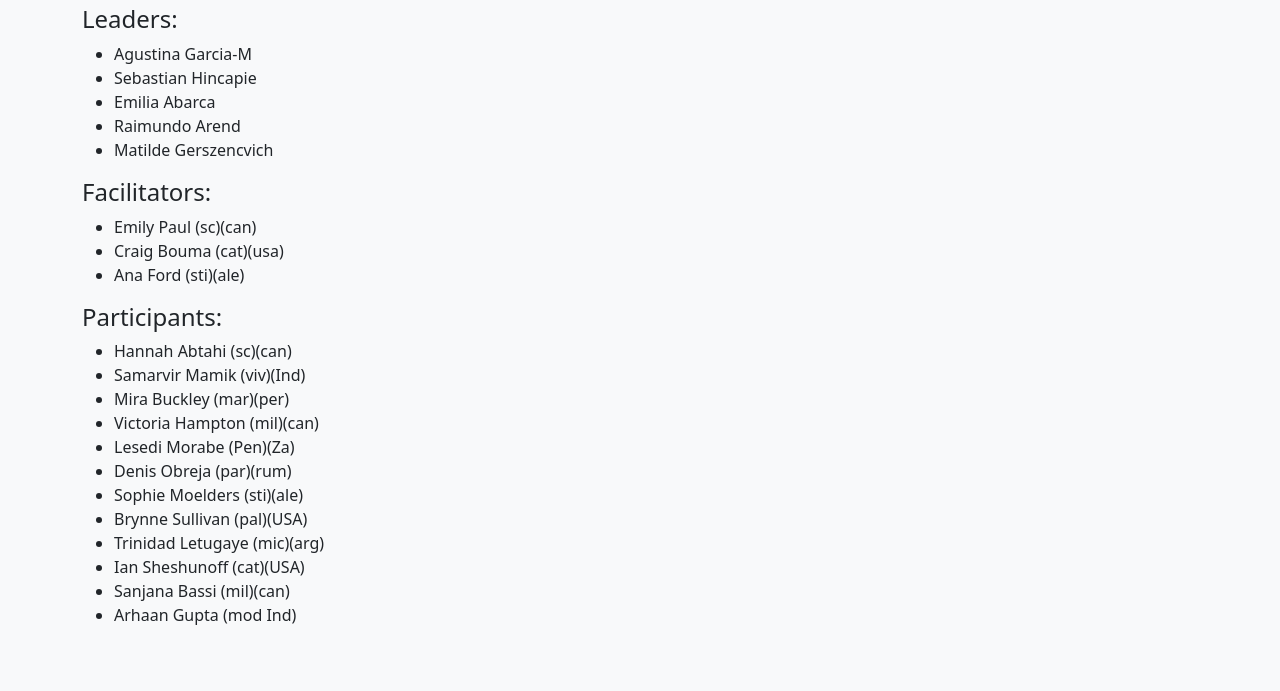
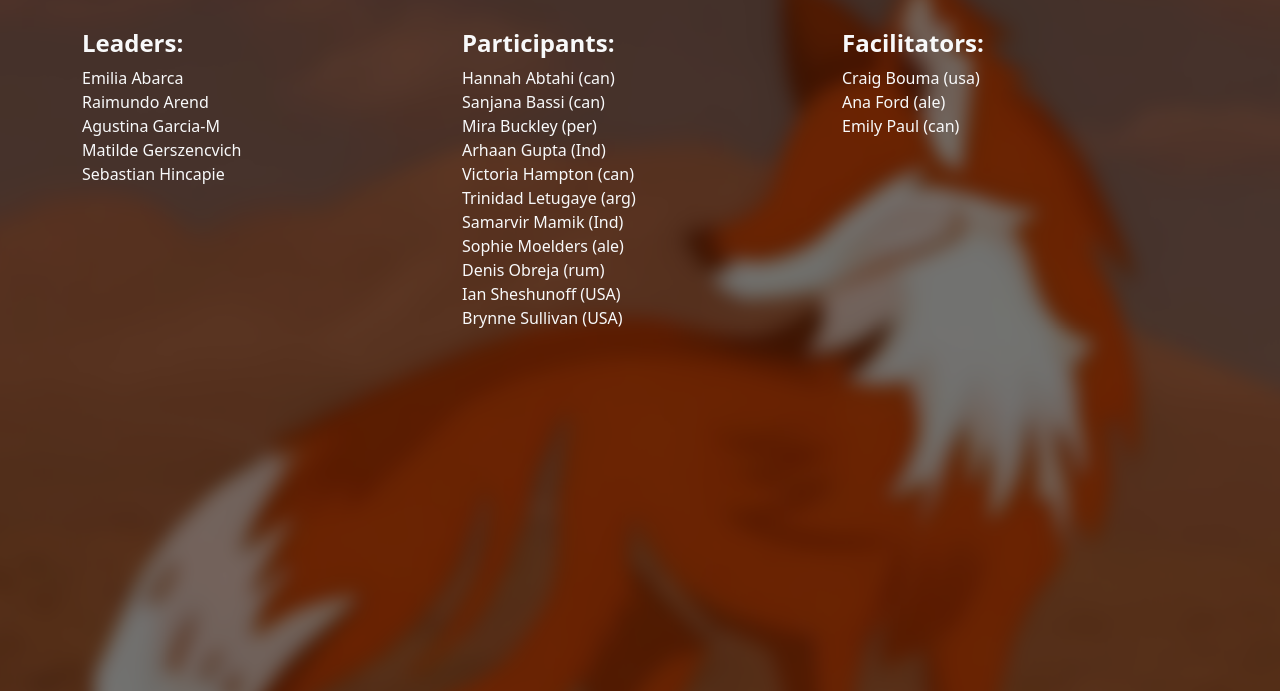
Before and after one commit to Aguatinp/Craighouse-RS-Conference, a plain HTML site: page baraza/baraza1.html in a window 1280 px wide. Shown: the part 115-806 px from the top of the page. Drawn offline with nearby package versions, Linux system fonts and the light colour scheme.

Commit message:
baraza 1 test

```diff
--- a/baraza/baraza1.html
+++ b/baraza/baraza1.html
@@ -3,47 +3,90 @@
 <head>
   <meta charset="UTF-8" />
   <meta name="viewport" content="width=device-width, initial-scale=1.0" />
-  <title>Baraza 1 – Zorro / Fox</title>
+  <title>Baraza 1 – Zorro</title>
   <link
     href="https://cdn.jsdelivr.net/npm/bootstrap@5.3.0/dist/css/bootstrap.min.css"
     rel="stylesheet"
   />
+  <style>
+    body {
+      height: 100vh;
+      margin: 0;
+      position: relative;
+      overflow: hidden;
+    }
+
+    body::before {
+      content: "";
+      position: fixed;
+      top: 0;
+      left: 0;
+      width: 100%;
+      height: 100%;
+      background-image: url('baraza1.jpg');
+      background-size: cover;
+      background-position: center;
+      background-repeat: no-repeat;
+      filter: blur(8px);
+      z-index: -1;
+      transform: scale(1.1);
+    }
+
+    ul {
+      list-style-type: none;
+      padding-left: 0;
+    }
+
+    h4 {
+      font-weight: bold;
+    }
+  </style>
 </head>
-<body class="bg-light text-dark">
+<body class="text-light">
   <div class="container py-5">
-    <h1 class="text-center mb-4">Baraza 1 – Zorro / Fox</h1>
+    <h1 class="text-center mb-5">Baraza 1 – Zorro</h1>
 
+    <div class="row g-4">
+      <!-- Leaders -->
+      <div class="col-md-4">
         <h4>Leaders:</h4>
         <ul>
-      <li>Agustina Garcia-M</li>
-      <li>Sebastian Hincapie</li>
           <li>Emilia Abarca</li>
           <li>Raimundo Arend</li>
+          <li>Agustina Garcia-M</li>
           <li>Matilde Gerszencvich</li>
+          <li>Sebastian Hincapie</li>
         </ul>
+      </div>
 
+      <!-- Participants -->
+      <div class="col-md-4">
+        <h4>Participants:</h4>
+        <ul>
+          <li>Hannah Abtahi (can)</li>
+          <li>Sanjana Bassi (can)</li>
+          <li>Mira Buckley (per)</li>
+          <li>Arhaan Gupta (Ind)</li>
+          <li>Victoria Hampton (can)</li>
+          <li>Trinidad Letugaye (arg)</li>
+          <li>Samarvir Mamik (Ind)</li>
+          <li>Sophie Moelders (ale)</li>
+          <li>Denis Obreja (rum)</li>
+          <li>Ian Sheshunoff (USA)</li>
+          <li>Brynne Sullivan (USA)</li>
+        </ul>
+      </div>
+
+      <!-- Facilitators -->
+      <div class="col-md-4">
         <h4>Facilitators:</h4>
         <ul>
-      <li>Emily Paul (sc)(can)</li>
-      <li>Craig Bouma (cat)(usa)</li>
-      <li>Ana Ford (sti)(ale)</li>
+          <li>Craig Bouma (usa)</li>
+          <li>Ana Ford (ale)</li>
+          <li>Emily Paul (can)</li>
         </ul>
-
-    <h4>Participants:</h4>
-    <ul>
-      <li>Hannah Abtahi (sc)(can)</li>
-      <li>Samarvir Mamik (viv)(Ind)</li>
-      <li>Mira Buckley (mar)(per)</li>
-      <li>Victoria Hampton (mil)(can)</li>
-      <li>Lesedi Morabe (Pen)(Za)</li>
-      <li>Denis Obreja (par)(rum)</li>
-      <li>Sophie Moelders (sti)(ale)</li>
-      <li>Brynne Sullivan (pal)(USA)</li>
-      <li>Trinidad Letugaye (mic)(arg)</li>
-      <li>Ian Sheshunoff (cat)(USA)</li>
-      <li>Sanjana Bassi (mil)(can)</li>
-      <li>Arhaan Gupta (mod Ind)</li>
-    </ul>
+      </div>
+    </div>
   </div>
 
   <script
```
Also changed, not shown: baraza/baraza.html (+1 -2 lines), baraza/baraza2.html (+25 -2 lines), baraza/baraza3.html (+26 -3 lines), baraza/baraza4.html (+26 -3 lines), baraza/baraza5.html (+26 -3 lines), baraza/baraza6.html (+26 -3 lines), baraza/baraza1.jpg (added), baraza/baraza3.jpg (added), baraza/baraza4.jpg (added), baraza/baraza5.jpg (added), baraza/baraza6.jpg (added), 1 other file. Lines whose indentation alone changed are shown as unchanged.
